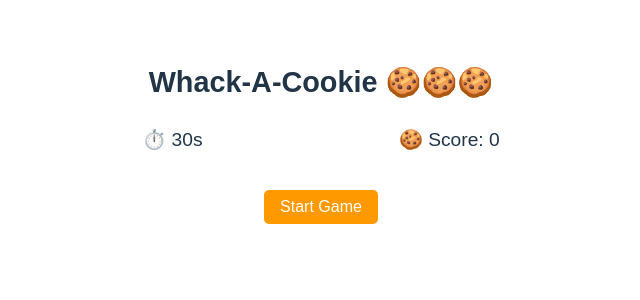
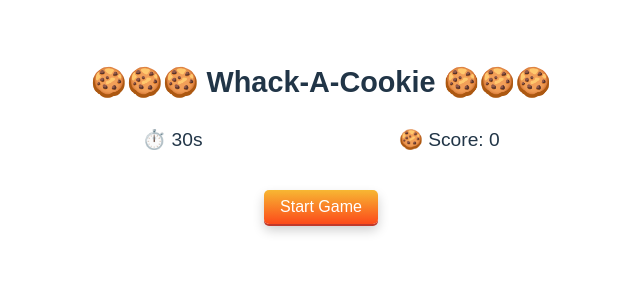
Before and after one commit to 4nim4tor/React-Oppgave-2---useState---og-useEffect--, a React (Vite) app: page / in a window 1280 px wide. Shown: the top 300 px of the page, without its empty margins (319-959 px from the left). Built offline with nearby package versions, Linux system fonts and the light colour scheme.

Commit message:
minor visual adjustments

```diff
--- a/src/components/WhackACookie.css
+++ b/src/components/WhackACookie.css
@@ -21,9 +21,17 @@ button {
   font-size: 1rem;
   margin-bottom: 1rem;
   border: none;
-  background: #ff9900;
+  background: linear-gradient(to bottom, #f7b733, #fc4a1a);
   color: white;
   border-radius: 5px;
+  box-shadow: 0 2px 0 #c0392b, 0 6px 12px rgba(0, 0, 0, 0.2);
+  transition: all 0.15s ease-in-out;
+  cursor: pointer;
+}
+
+button:active {
+  transform: translateY(2px);
+  box-shadow: 0 2px 0 #c0392b, 0 4px 8px rgba(0, 0, 0, 0.2);
 }
 
 button:disabled {
--- a/src/components/WhackACookie.jsx
+++ b/src/components/WhackACookie.jsx
@@ -53,7 +53,7 @@ export default function WhackACookie() {
 
   return (
     <div className="game-container">
-      <h1>Whack-A-Cookie 🍪🍪🍪</h1>
+      <h1>🍪🍪🍪 Whack-A-Cookie 🍪🍪🍪</h1>
       <div className="info">
         <p> ⏱️ {timeLeft}s</p>
         <p> 🍪 Score: {score}</p>
```
